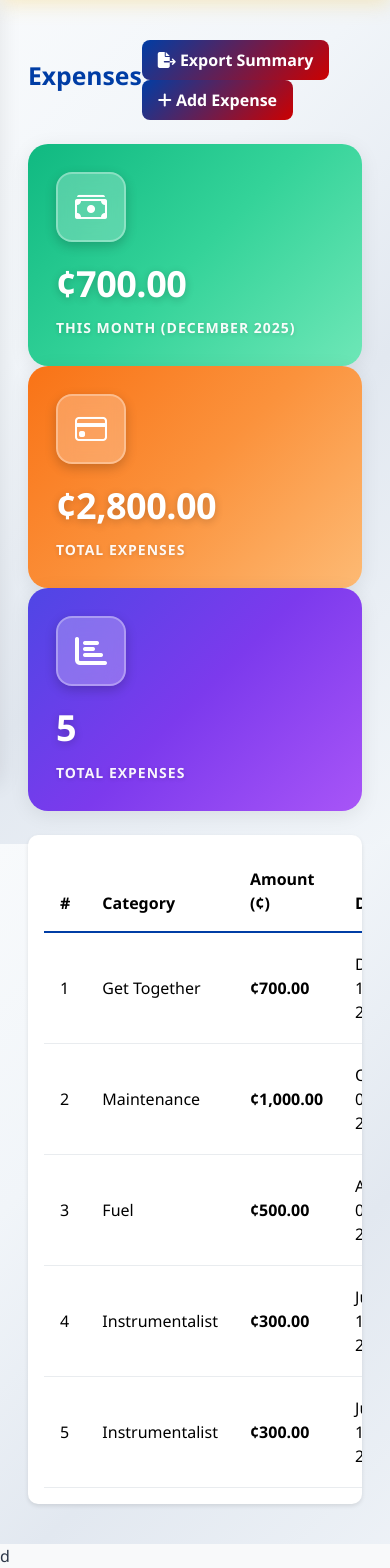
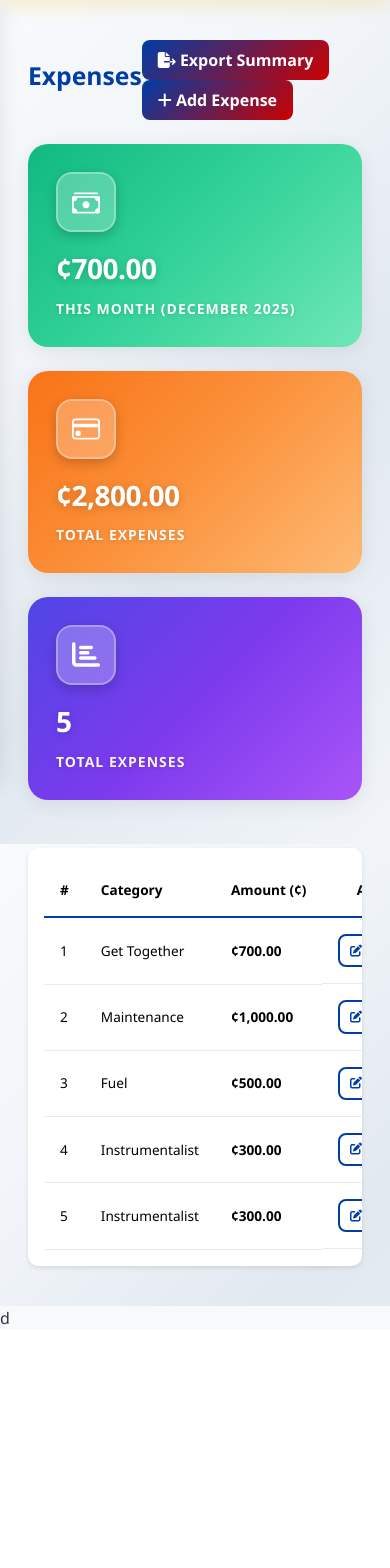
Before and after one commit to EbenezerQuayson/church_management_system, a PHP site: page /church_management_system/app/views/expenses.php in a window 390 px wide. Shown: the part 60-1628 px from the top of the page. After the commit the page ends 1385 px from the top, so only its background shows below. Run offline with PHP 8.4, Linux system fonts and the light colour scheme; the visitor is signed in with stand-in values (Sample User, id 1); data comes from the database, SQL or seed files in the repository.

Commit message:
Enhance mobile responsiveness of tables across dashboard, donations, expenses, and members views

```diff
--- a/app/views/expenses.php
+++ b/app/views/expenses.php
@@ -160,7 +160,6 @@ if (isset($_POST['create_expense'])) {
 
 ?>
 <?php include 'header.php'; ?>
-
 <div class="main-content">
     <?php include 'sidebar.php'; ?>
 
@@ -225,16 +224,16 @@ if (isset($_POST['create_expense'])) {
 
         <div class="card mb-4">
             <div class="card-body table-responsive">
-                <table class="table table-hover align-middle">
+                <table class="table table-hover align-middle table-mobile-friendly">
                     <thead style="background-color: var(--primary-color); color: #fff;">
                         <tr>
-                            <th>#</th>
-                            <th>Category</th>
-                            <th>Amount (¢)</th>
-                            <th>Date</th>
-                            <th>Description</th>
-                            <th>Receipt</th>
-                            <th>Actions</th>
+                            <th class="col-essential">#</th>
+                            <th class="col-essential">Category</th>
+                            <th class="col-essential">Amount (¢)</th>
+                            <th class="col-hide-mobile">Date</th>
+                            <th class="col-hide-mobile">Description</th>
+                            <th class="col-hide-mobile">Receipt</th>
+                            <th class="col-essential text-end" >Actions</th>
                         </tr>
                     </thead>
                     <tbody>
@@ -246,12 +245,12 @@ if (isset($_POST['create_expense'])) {
 
                         <?php foreach ($expenses as $i => $row): ?>
                             <tr>
-                                <td><?= $i + 1 ?></td>
-                                <td><?= htmlspecialchars($row['category_name'] ?? 'Uncategorized') ?></td>
-                                <td><strong>¢<?= number_format($row['amount'], 2) ?></strong></td>
-                                <td><?= date('M d, Y', strtotime($row['expense_date'])) ?></td>
-                                <td><?= nl2br(htmlspecialchars($row['description'] ?? '')) ?></td>
-                                <td>
+                                <td class="col-essential"><?= $i + 1 ?></td>
+                                <td class="col-essential"><?= htmlspecialchars($row['category_name'] ?? 'Uncategorized') ?></td>
+                                <td class="col-essential"><strong>¢<?= number_format($row['amount'], 2) ?></strong></td>
+                                <td class="col-hide-mobile"><?= date('M d, Y', strtotime($row['expense_date'])) ?></td>
+                                <td class="col-hide-mobile"><?= nl2br(htmlspecialchars($row['description'] ?? '')) ?></td>
+                                <td class="col-hide-mobile">
                                     <?php if (!empty($row['receipt_path'])): ?>
                                         <!-- <a href="<?= BASE_URL . '/assets/uploads/receipts/1765547204_Screenshot_2025-11-06_024117.png' ?>" target="_blank">View</a> -->
                                         <a href="<?= BASE_URL .'/'. htmlspecialchars($row['receipt_path']) ?>" target="_blank">View</a>
@@ -259,7 +258,7 @@ if (isset($_POST['create_expense'])) {
                                         —
                                     <?php endif; ?>
                                 </td>
-                                <td>
+                                <td class="col-essential text-end">
                                     <button class="btn btn-sm btn-outline-primary"
                                             data-bs-toggle="modal"
                                             data-bs-target="#editExpenseModal<?= $row['id'] ?>">
--- a/assets/css/style.css
+++ b/assets/css/style.css
@@ -566,10 +566,28 @@ body {
    background: linear-gradient(135deg, #a8e063, #56ab2f);
     color: #fff;
 }
+
+@media (max-width: 767px) {
+  .stat-icon {
+    width: 60px;
+    height: 60px;
+    font-size: 1.75rem;
+  }
+
+  .stat-value {
+    font-size: 1.75rem;
+  }
+  .stat-card {
+    margin-bottom: 1.5rem;
+  }
+
+}
+
 /* Tables */
 .table-responsive {
   border-radius: 10px;
   overflow: hidden;
+  table-layout: fixed;
 }
 
 .table {
@@ -600,7 +618,48 @@ body {
   padding: 1rem;
   vertical-align: middle;
   border-bottom: 1px solid #e9ecef;
+  word-wrap: break-word;
 }
+
+/* Mobile-Friendly Tables */
+@media (max-width: 1240px) {
+
+ .table-responsive .table-mobile-friendly {
+    font-size: 0.85rem;
+  }
+
+  /* Hide less important columns */
+  .table-mobile-friendly .col-hide-mobile {
+    display: none;
+  }
+
+  /* Keep essentials visible */
+  .table-mobile-friendly .col-essential {
+    white-space: nowrap;
+  }
+
+  /* Reduce padding for mobile */
+  .table-mobile-friendly td,
+  .table-mobile-friendly th {
+    padding: 0.6rem 0.5rem;
+  }
+
+  /* Action buttons tighter */
+  .table-mobile-friendly .btn {
+    padding: 0.35rem 0.6rem;
+    font-size: 0.75rem;
+  }
+}
+@media (max-width: 768px) {
+  td.text-end {
+    display: flex;
+    gap: 0.25rem;
+    justify-content: flex-end;
+  }
+}
+
+
+
 
 /* Forms */
 .form-label {
@@ -715,7 +774,7 @@ body {
 }
 
 /* Responsive Design */
-@media (max-width: 768px) {
+@media (max-width: 883px) {
   :root {
     --sidebar-width: 0;
   }
```
Also changed, not shown: app/views/dashboard.php (+7 -7 lines), app/views/donations.php (+13 -13 lines), app/views/members.php (+7 -7 lines), app/views/members/member_row_flat.php (+6 -6 lines), app/views/overview.php (+8 -32 lines).
